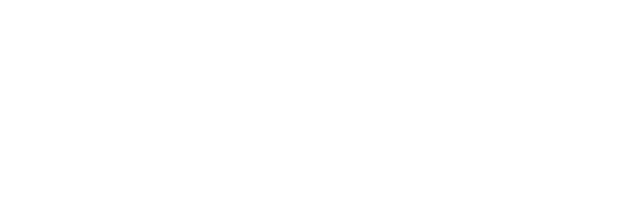
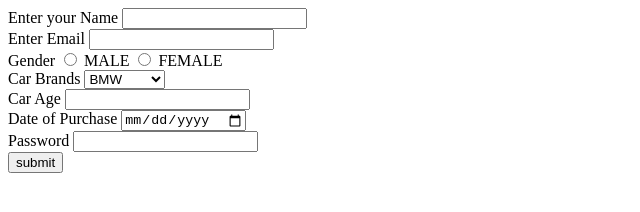
Before and after one commit to acciojob/car-insurance-form-ajith16, a website: page main.html in a window 1280 px wide. Shown: the whole page, without its empty margins (0-640 px from the left). Drawn offline with Linux system fonts and the light colour scheme.

Commit message:
created a submission

```diff
--- a/main.html
+++ b/main.html
@@ -7,6 +7,37 @@
 </head>
 
 <body>
+	<form action="/submit">
+        <label for="name">Enter your Name</label>
+        <input required type="text" id="name">
+        <br>
+        <label for="email">Enter Email</label>
+        <input required type="text" id="email" >
+        <br>
+        <label for="gender">Gender</label>
+        <input required type="radio" name="gender" id="gender">
+        <label for="male">MALE</label>
+        <input required type="radio" name="gender" id="gender">
+        <label for="female">FEMALE</label>
+        <br>
+        <label for="cars">Car Brands</label>
+        <select name="cars" id="cars">
+            <option value="cars1">BMW</option>
+            <option value="cars2">Audi</option>
+            <option value="cars3">Mercedez</option>
+        </select>
+        <br>
+        <label for="carage">Car Age</label>
+        <input required type="text" name="carage" id="carage">
+        <br>
+        <label for="dop">Date of Purchase</label>
+        <input required type="date" name="dop" id="dop">
+        <br>
+        <label for="password">Password</label>
+        <input required type="password" name="password" id="password">
+        <br>
+        <input type="button" value="submit">
+    </form>
 	<!-- the entire body must be written by student -->
     <script type="text/javascript" src="./script.js">
 </script>
```
